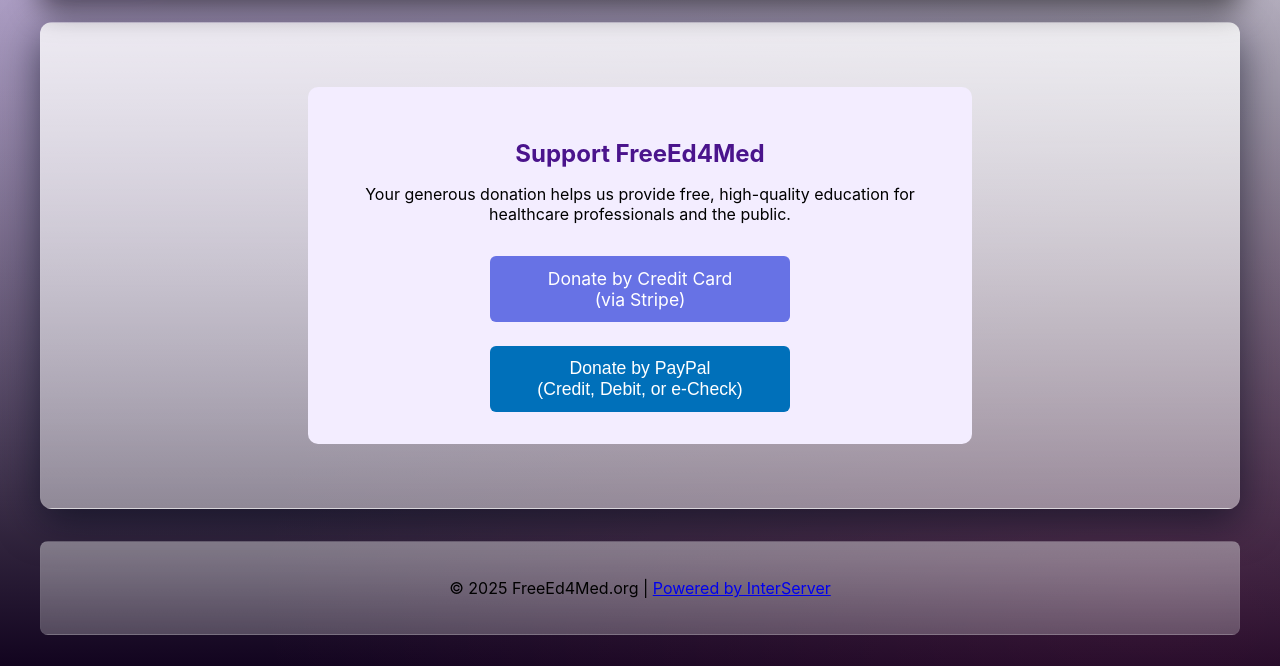
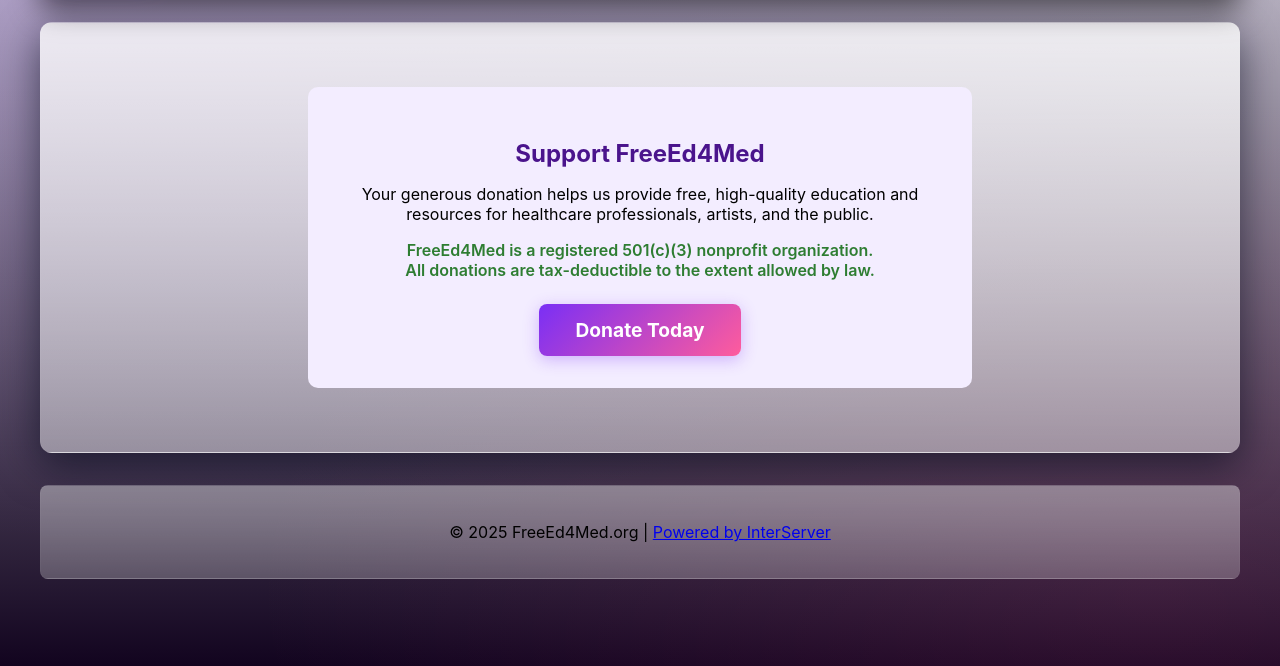
Before and after one commit to FreeEd4Med/FreeEd4MedWebsite, a website: page donate.html in a window 1280 px wide. Shown: the part 134-800 px from the top of the page. Drawn offline with Linux system fonts and the light colour scheme.

Commit message:
Update donate page: single 'Donate Today' button, add artists/public to message, emphasize 501c3 nonprofit and tax-deductible status

```diff
--- a/donate.html
+++ b/donate.html
@@ -34,31 +34,16 @@
             <section class="donate-options"
                 style="text-align: center; margin: 2rem auto; padding: 2rem; max-width: 600px; background-color: #f3edff; border-radius: 10px;">
                 <h2 style="color: #4a148c; margin-bottom: 1rem;">Support FreeEd4Med</h2>
-                <p style="margin-bottom: 2rem;">Your generous donation helps us provide free, high-quality education for
-                    healthcare professionals and the public.</p>
+                <p style="margin-bottom: 1rem;">Your generous donation helps us provide free, high-quality education and resources for healthcare professionals, artists, and the public.</p>
+                <p style="margin-bottom: 1.5rem; font-weight: 600; color: #2e7d32;">FreeEd4Med is a registered 501(c)(3) nonprofit organization.<br>All donations are tax-deductible to the extent allowed by law.</p>
 
                 <!-- Stripe Donate Button -->
-                <a href="https://donate.stripe.com/cNi3cuazL6L72u0fLyfEk01" target="_blank" style="display: block; padding: 12px 24px; margin: 0 auto 1.5rem;
-                          font-size: 1.1rem; background-color: #6772e5; color: #fff;
+                <a href="https://donate.stripe.com/cNi3cuazL6L72u0fLyfEk01" target="_blank" style="display: inline-block; padding: 14px 36px; margin: 0 auto;
+                          font-size: 1.2rem; font-weight: 700; background: linear-gradient(135deg, #7a2ff5, #ff5c9c); color: #fff;
                           text-align: center; text-decoration: none;
-                          border-radius: 6px; max-width: 300px; box-sizing: border-box;">
-                    Donate by Credit Card<br>(via Stripe)
+                          border-radius: 8px; box-shadow: 0 4px 16px rgba(122,47,245,0.3);">
+                    Donate Today
                 </a>
-
-                <!-- PayPal Donate Button -->
-            <form action="https://www.paypal.com/donate" method="post" target="_blank" style="margin: 0 auto; max-width: 300px;">
-                <input type="hidden" name="business" value="freeed4med@freeed4med.org" />
-                <input type="hidden" name="no_recurring" value="0" />
-                <input type="hidden" name="item_name" value="Support Free Medical Education" />
-                <input type="hidden" name="currency_code" value="USD" />
-                <button type="submit"
-                      style="width: 100%; padding: 12px 24px; font-size: 1.1rem;
-                             background-color: #0070ba; color: white;
-                             border: none; border-radius: 6px;
-                             white-space: normal; box-sizing: border-box; cursor: pointer;">
-                Donate by PayPal<br>(Credit, Debit, or e-Check)
-              </button>
-            </form>
             </section>
         </main>
 
```
